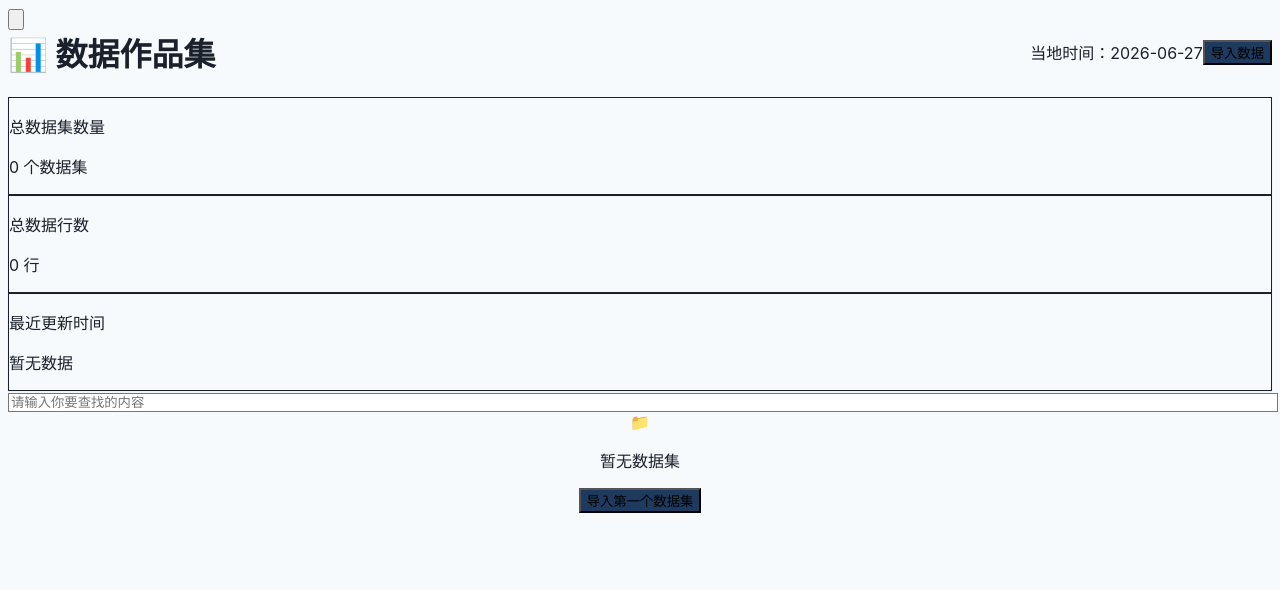
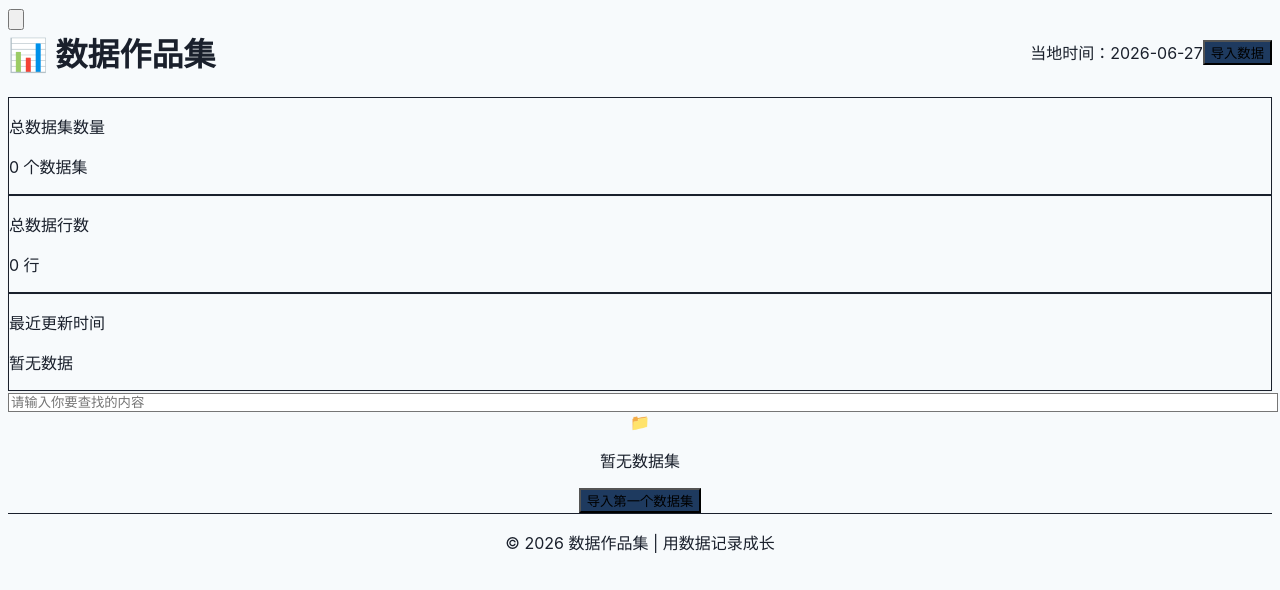
Before and after one commit to ke-jiayi/data-composition, a React (Vite) app: page / in a window 1280 px wide. Shown: the top 590 px of the page. Built offline with nearby package versions, Linux system fonts and the light colour scheme.

Commit message:
Add footer with scroll-triggered animation using framer-motion

```diff
--- a/src/pages/HomePage.tsx
+++ b/src/pages/HomePage.tsx
@@ -1,5 +1,6 @@
 import { useState, useEffect, useRef } from 'react';
 import { Link } from 'react-router-dom';
+import { motion, useInView } from 'framer-motion';
 import { Layout } from '../components/Layout';
 import { useDB } from '../hooks/useDB';
 import { parseFile } from '../utils/fileParser';
@@ -27,6 +28,8 @@ export function HomePage() {
   const [importSuccess, setImportSuccess] = useState(false);
   const [searchQuery, setSearchQuery] = useState<string>('');
   const fileInputRef = useRef<HTMLInputElement>(null);
+  const footerRef = useRef<HTMLDivElement>(null);
+  const isFooterInView = useInView(footerRef, { once: true });
 
   // 根据搜索关键词过滤数据集
   const filteredDatasets = searchQuery
@@ -222,6 +225,17 @@ export function HomePage() {
           </div>
         )}
       </div>
+
+      {/* Footer */}
+      <motion.div
+        ref={footerRef}
+        initial={{ opacity: 0, y: 30 }}
+        animate={isFooterInView ? { opacity: 1, y: 0 } : { opacity: 0, y: 30 }}
+        transition={{ duration: 0.6, ease: "easeOut" }}
+        className="mt-16 py-8 text-center text-sm text-gray-500 border-t border-gray-200"
+      >
+        <p>© 2026 数据作品集 | 用数据记录成长</p>
+      </motion.div>
     </Layout>
   );
 }
```
Also changed, not shown: .trae/specs/dataset-card-navigation/checklist.md, .trae/specs/dataset-card-navigation/tasks.md, .trae/specs/footer-scroll-animation/checklist.md (added), .trae/specs/footer-scroll-animation/spec.md (added), .trae/specs/footer-scroll-animation/tasks.md (added).
